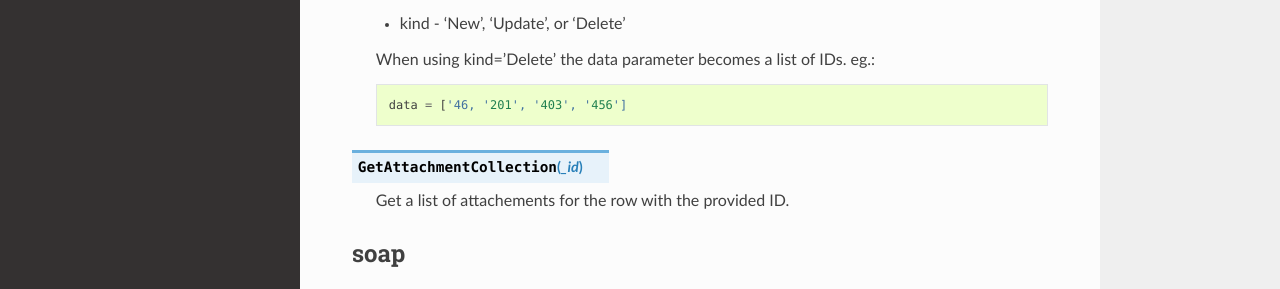
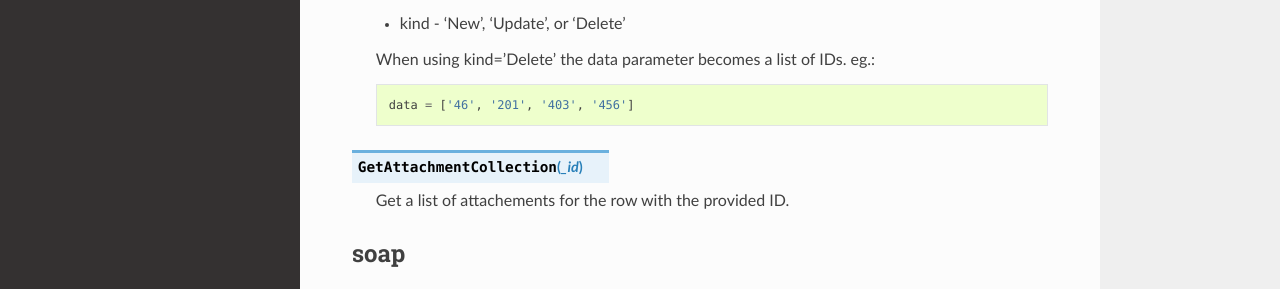
Before and after one commit to raidenwilliams86/shareplum-pyproject-sharepoint, a Sphinx documentation site: the page built from docs/objects.rst, in a window 1280 px wide and 900 px high, scrolled down 1677 px. Shown: the part 394-683 px from the top of the window. Built offline with Sphinx 7.4.7 and the Read the Docs theme 2.0.0, drawn with Linux system fonts in a browser that asks for light colours.

Commit message:
Added Missing '
Self-Described

```diff
--- a/docs/objects.rst
+++ b/docs/objects.rst
@@ -92,7 +92,7 @@ Methods
 
     When using kind='Delete' the data parameter becomes a list of IDs. eg.::
 
-        data = ['46, '201', '403', '456']
+        data = ['46', '201', '403', '456']
 
 .. py:function:: GetAttachmentCollection(_id)
 
```
